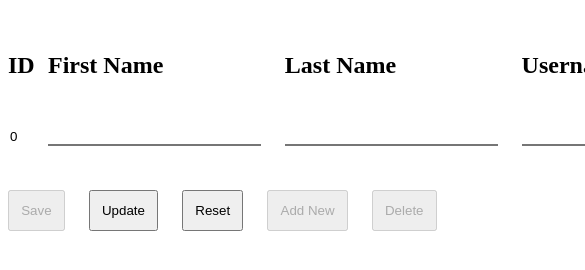
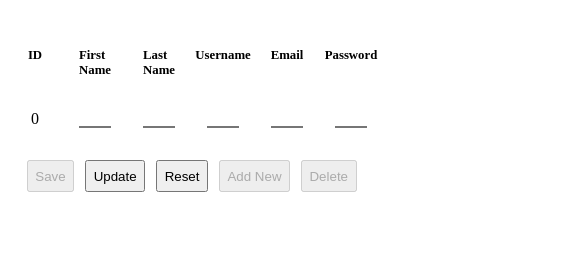
Before and after one commit to Cjmarsh0912/Database, a plain HTML site: page index.html in a window 390 px wide. Both pictures are taken after a click on the button "Add New". Shown: the top 270 px of the page, 585 px wide, since content can reach past the window. Drawn offline with nearby package versions, Linux system fonts and the light colour scheme.

Commit message:
update the style and responsiveness

```diff
--- a/css/style.css
+++ b/css/style.css
@@ -1,41 +1,50 @@
-#user-form {
-    width: 1200px;
+* {
+    -webkit-box-sizing: border-box;
+    box-sizing: border-box;
+    margin: 0;
+    padding: 0;
 }
 
-.grid-table{
+:root {
+    --grid-template: 1.5em repeat(5, minmax(2em, 10em));
+    --grid-span-6: span 6;
+    --h3-font-size: clamp(.8rem, 2vw, 2.5rem);
+}
+
+.grid-table {
     display: grid;
-    gap: 1.5rem;
-    grid-template-columns: 1rem repeat(5, 1fr);
-    justify-content: space-between;
-    margin-top: 20px;
+    gap: 2em;
+    grid-template-columns: var(--grid-template);
+    justify-content: center;
+    justify-items: center;
+    margin: 3em 2em;
 }
 
 h3 {
-    font-size: 1.5rem;
+    font-size: var(--h3-font-size);
 }
 
 .button {
-    grid-column: 1/7;
-    margin-top: 20px;
+    grid-column: var(--grid-span-6);
+    justify-self: center;
 }
 
-.button *{
-    margin-right: 20px;
-    padding: .7rem;
+.button * {
+    margin-right: 1.5em;
+    padding: 1em;
 }
 
 .data {
-    grid-column: 1/7;
+    grid-column: var(--grid-span-6);
     display: grid;
-    gap: 1.5rem;
-    grid-template-columns: 1rem repeat(5, 1fr);
+    gap: 2em;
+    grid-template-columns: var(--grid-template);
 }
 
-input:not(.user-ID){
+input:not(.user-ID) {
     border-top: none;
     border-left: none;
     border-right: none;
-    width: auto;
 }
 
 input:focus {
@@ -43,5 +52,12 @@ input:focus {
 }
 
 .user-ID {
-    border: none;
+    justify-self: center;
 }
+
+@media (max-width: 540px) {
+    .button * {
+        margin-right: .5em;
+        padding: .5em;
+    }
+}
--- a/index.html
+++ b/index.html
@@ -17,7 +17,8 @@
 <body>
     <main>
         <form action="" id="user-form" style="overflow-x:auto;">
-            <section class="grid-table">
+            <section>
+                <div class="grid-table">
                     <h3>
                         ID
                     </h3>
@@ -44,6 +45,7 @@
                         <button type='button' id='add-btn'>Add New</button>
                         <button type="button" id="delete-btn">Delete</button>
                     </div>
+                </div>
             </section>
         </form>
     </main>
--- a/js/site.js
+++ b/js/site.js
@@ -51,7 +51,7 @@ $(() => {
     data = JSON.parse(localStorage.getItem("users") || "[]");
 
     data.forEach(element => {
-      let ID = "<input name='ID' class='user-ID' readonly=true type='text' value='" + element.ID + "'> ";
+      let ID = "<p class='user-ID'>" + element.ID + "</p>";
       let fname = " <input name='fName' type='text' value='" + element.fName + "'> ";
       let lname = " <input name='lName' type='text' value='" + element.lName + "'> ";
       let user = " <input name='username' type='text' value='" + element.username + "'> ";
@@ -92,10 +92,10 @@ $(() => {
 
       $('.user-ID').show();
 
-      $('input[name="ID"]').each((i, element) => {
+      $('.user-ID').each((i, element) => {
         let parent = $(element).parents('div[class="data"]');
         parent[0].id = val;
-        $(element).val(val);
+        $(element).text(val);
         val++;
       });
 
@@ -166,7 +166,7 @@ $(() => {
       password: " "
     });
 
-    let ID = "<input name='ID' class='user-ID' readonly=true type='text' value='" + tempID + "'> ";
+    let ID = "<p class='user-ID'>" + tempID + "</p>";
     let fname = " <input name='fName' type='text'> ";
     let lname = " <input name='lName' type='text'> ";
     let user = " <input name='username' type='text'> ";
```
Lines whose indentation alone changed are shown as unchanged.
